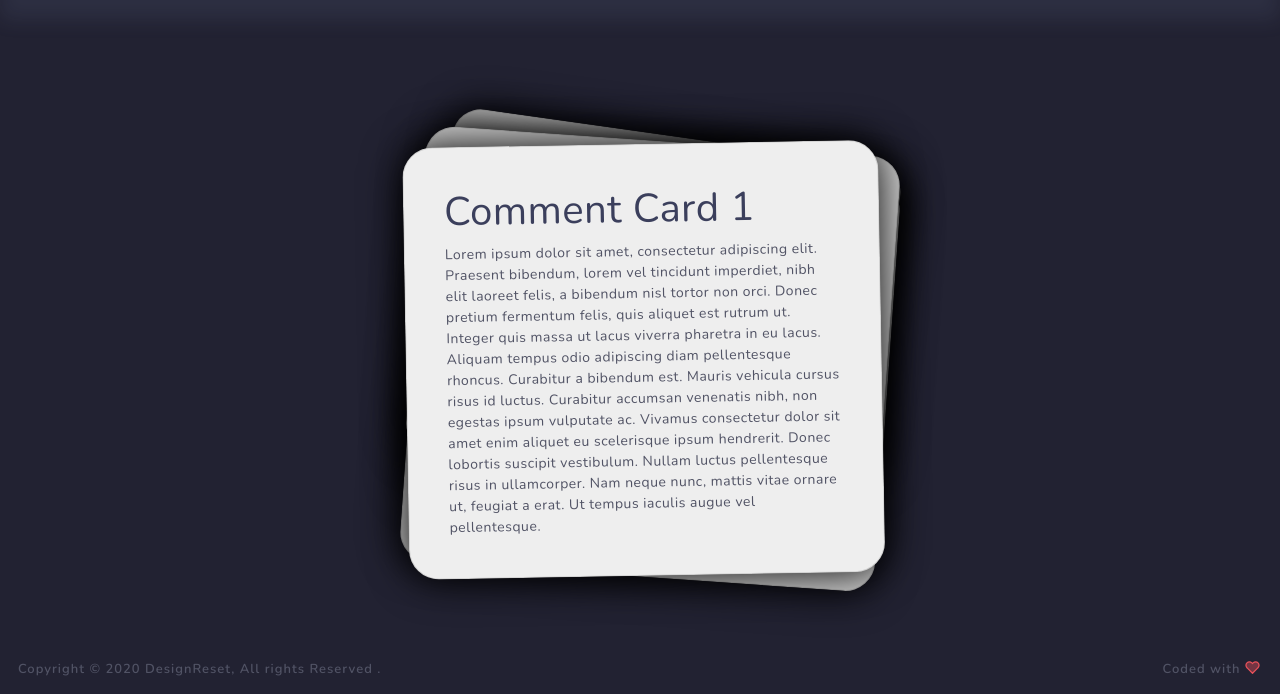
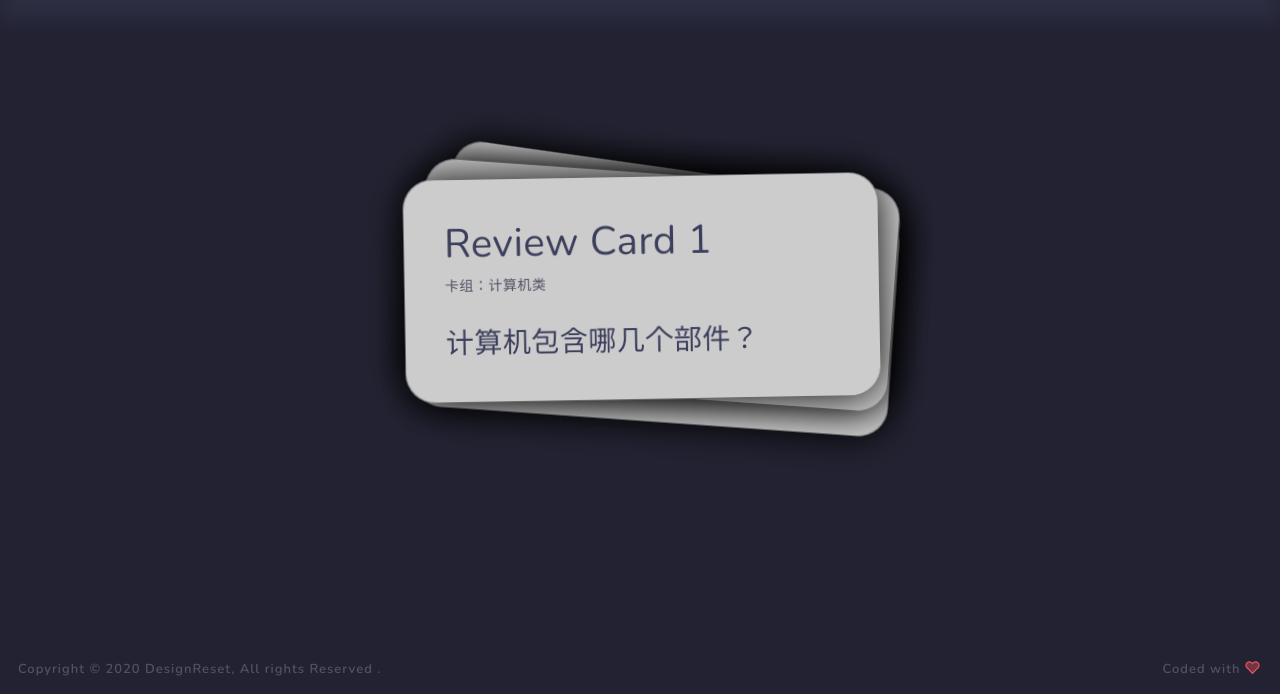
Before and after one commit to LMH0066/Ecar, a Django app: template templates/Card/review.html in a window 1280 px wide. Shown: the part 106-800 px from the top of the page. Run offline with Django 3.2, Linux system fonts and the light colour scheme; the template is opened without the code that fills it, so the values that code supplies are empty; some libraries are stand-ins or nearby versions.

Commit message:
修复已知bug

```diff
--- a/Card/static/Card/css/card.css
+++ b/Card/static/Card/css/card.css
@@ -2,19 +2,17 @@
     position: relative;
     list-style-type: none;
     padding: 0;
-    max-width: 34em;
-    margin: 10% auto 0;
+    width: 34em;
+    margin: 10rem auto 5rem;
 }
 
 .card {
+    width: 100%;
     position: absolute;
     top: 0;
     left: 0;
     z-index: 2;
-    background: #ccc;
     border-radius: 30px;
-    padding: 40px;
-    box-shadow: 0 0 40px #000;
     -webkit-transform: translateY(0) rotate(4deg) translateX(25px) scale(1);
     transform: translateY(0) rotate(4deg) translateX(25px) scale(1);
     -webkit-transform-origin: 0 0;
@@ -26,6 +24,19 @@
     -moz-user-select: none;
     -ms-user-select: none;
     user-select: none;
+}
+
+.card-front,
+.card-back {
+    background: #ccc;
+    border-radius: 30px;
+    padding: 40px;
+    box-shadow: 0 0 40px #000;
+    overflow: hidden;
+    -webkit-backface-visibility: hidden;
+    backface-visibility: hidden;
+    justify-content: center;
+    align-items: center;
 }
 
 .card :last-child {
--- a/Deck/static/Deck/js/deck.js
+++ b/Deck/static/Deck/js/deck.js
@@ -313,6 +313,9 @@ function modifyCard(svg) {
     hidden_svg.show();
     visible_svg.hide();
 
+    $('#btn-modify-ok').unbind("click");
+    $('#btn-modify-cancel').unbind("click");
+
     $('#btn-modify-ok').on("click", function () {
         let form_data = new FormData();
         form_data.append('new_front_text', front_input.val());
@@ -384,7 +387,6 @@ function showDecks() {
 }
 
 function showCards(deck_name) {
-    applyPermission();
     card_modifying = false;
     $('#cardModalCenterTitle').html(deck_name);
     let form_data = new FormData();
@@ -410,6 +412,7 @@ function showCards(deck_name) {
                 // 卡组没卡片
                 table.clear().draw();
             }
+            applyPermission();
         },
         error: function () {
             table.clear().draw();
--- a/templates/Card/review.html
+++ b/templates/Card/review.html
@@ -21,52 +21,36 @@
         <ul class="cards">
 
             <li class="card">
-                <h1>Comment Card 1 </h1>
-
-                <p>Lorem ipsum dolor sit amet, consectetur adipiscing elit. Praesent bibendum, lorem vel tincidunt
-                    imperdiet, nibh elit laoreet felis, a bibendum nisl tortor non orci. Donec pretium fermentum felis,
-                    quis aliquet est rutrum ut. Integer quis massa ut lacus viverra pharetra in eu lacus. Aliquam tempus
-                    odio adipiscing diam pellentesque rhoncus. Curabitur a bibendum est. Mauris vehicula cursus risus id
-                    luctus. Curabitur accumsan venenatis nibh, non egestas ipsum vulputate ac. Vivamus consectetur dolor
-                    sit amet enim aliquet eu scelerisque ipsum hendrerit. Donec lobortis suscipit vestibulum. Nullam
-                    luctus pellentesque risus in ullamcorper. Nam neque nunc, mattis vitae ornare ut, feugiat a erat. Ut
-                    tempus iaculis augue vel pellentesque.</p>
+                <div class="card-front">
+                    <h1>Review Card 1 </h1>
+                    <p>卡组：计算机类</p>
+                    <br/>
+                    <h3>计算机包含哪几个部件？</h3>
+                </div>
             </li>
             <li class="card">
-                <h1>Comment Card 2 </h1>
-
-                <p>Vestibulum nunc massa, gravida quis porta nec, feugiat id metus. Nunc ac arcu dolor, quis vestibulum
-                    leo. Cras viverra mollis ipsum, non rhoncus lectus aliquam et. Morbi faucibus purus sit amet lacus
-                    aliquet elementum. Donec sit amet posuere enim. Cras in eros id tortor fringilla ultricies. Mauris
-                    faucibus ullamcorper velit, pulvinar varius odio eleifend eu. Quisque id odio metus. Morbi
-                    adipiscing ultricies posuere. Pellentesque elementum porttitor eros in molestie. Maecenas ut leo
-                    quis nisi tempor tincidunt.</p>
+                <div class="card-front">
+                    <h1>Review Card 2 </h1>
+                    <p>卡组：计算机类</p>
+                    <br/>
+                    <h3>计算机包含哪几个部件？</h3>
+                </div>
             </li>
             <li class="card">
-                <h1>Comment Card 3</h1>
-
-                <p>Donec nunc ligula, vulputate quis mollis eu, interdum quis libero. Donec nulla ante, facilisis sit
-                    amet vulputate at, tincidunt a velit. Maecenas vestibulum, nulla sed tincidunt viverra, lorem turpis
-                    aliquam urna, ut pretium orci purus consequat augue. Etiam a enim orci, vitae pulvinar odio. In elit
-                    urna, tincidunt a pellentesque et, scelerisque at nibh. Sed nec est sapien. Aliquam ullamcorper eros
-                    eu quam ultrices vel faucibus eros interdum. Etiam mattis eleifend sapien, eu iaculis massa feugiat
-                    sed. Aliquam erat volutpat. Vivamus facilisis ultricies eros, a pretium purus mollis id. Sed dapibus
-                    elit ut neque rutrum dignissim. Nulla eros nisl, venenatis quis rhoncus sit amet, molestie nec nisl.
-                    Pellentesque vel neque sapien, et sagittis nulla.</p>
-
+                <div class="card-front">
+                    <h1>Review Card 3 </h1>
+                    <p>卡组：计算机类</p>
+                    <br/>
+                    <h3>计算机包含哪几个部件？</h3>
+                </div>
             </li>
             <li class="card">
-                <h1>Comment Card 4</h1>
-
-                <p>Donec nunc ligula, vulputate quis mollis eu, interdum quis libero. Donec nulla ante, facilisis sit
-                    amet vulputate at, tincidunt a velit. Maecenas vestibulum, nulla sed tincidunt viverra, lorem turpis
-                    aliquam urna, ut pretium orci purus consequat augue. Etiam a enim orci, vitae pulvinar odio. In elit
-                    urna, tincidunt a pellentesque et, scelerisque at nibh. Sed nec est sapien. Aliquam ullamcorper eros
-                    eu quam ultrices vel faucibus eros interdum. Etiam mattis eleifend sapien, eu iaculis massa feugiat
-                    sed. Aliquam erat volutpat. Vivamus facilisis ultricies eros, a pretium purus mollis id. Sed dapibus
-                    elit ut neque rutrum dignissim. Nulla eros nisl, venenatis quis rhoncus sit amet, molestie nec nisl.
-                    Pellentesque vel neque sapien, et sagittis nulla.</p>
-
+                <div class="card-front">
+                    <h1>Review Card 4 </h1>
+                    <p>卡组：计算机类</p>
+                    <br/>
+                    <h3>计算机包含哪几个部件？</h3>
+                </div>
             </li>
         </ul>
     </div>
```
Also changed, not shown: Card/static/Card/js/review_page.js (+0 -7 lines).
